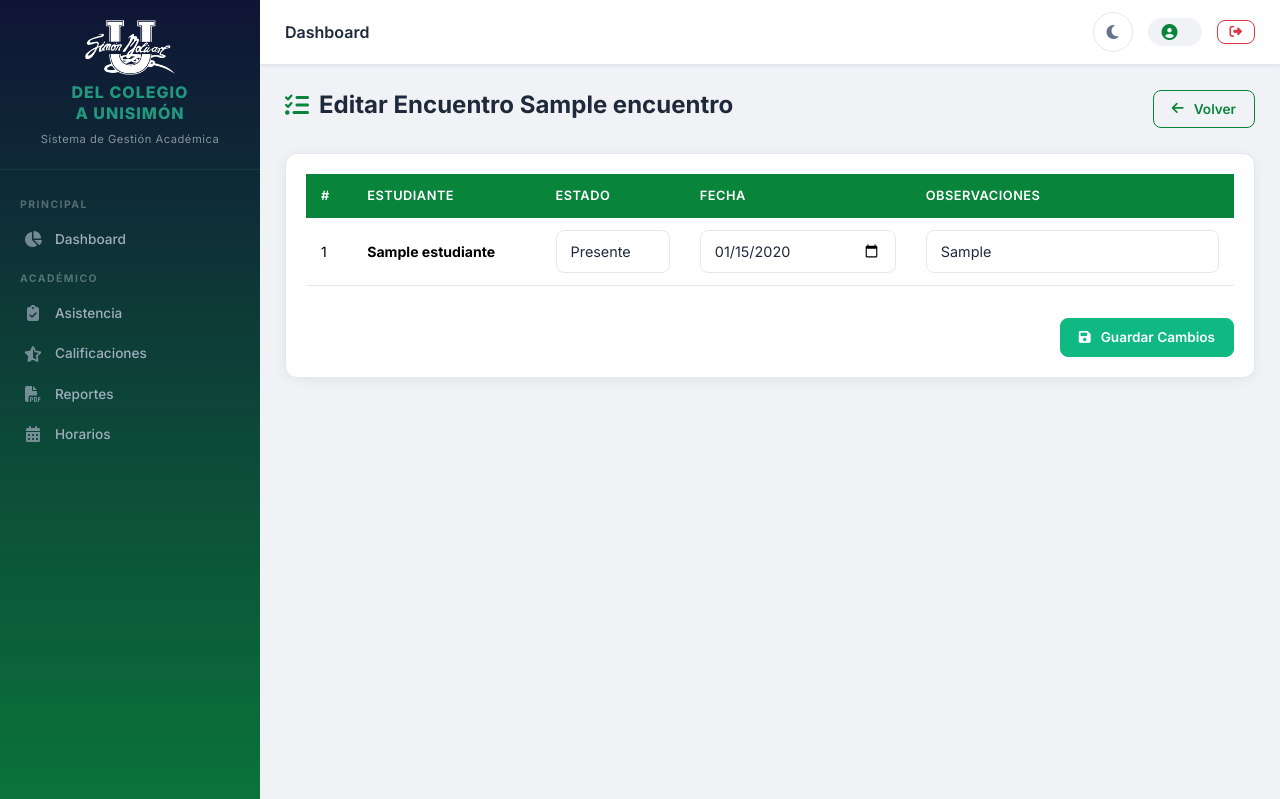
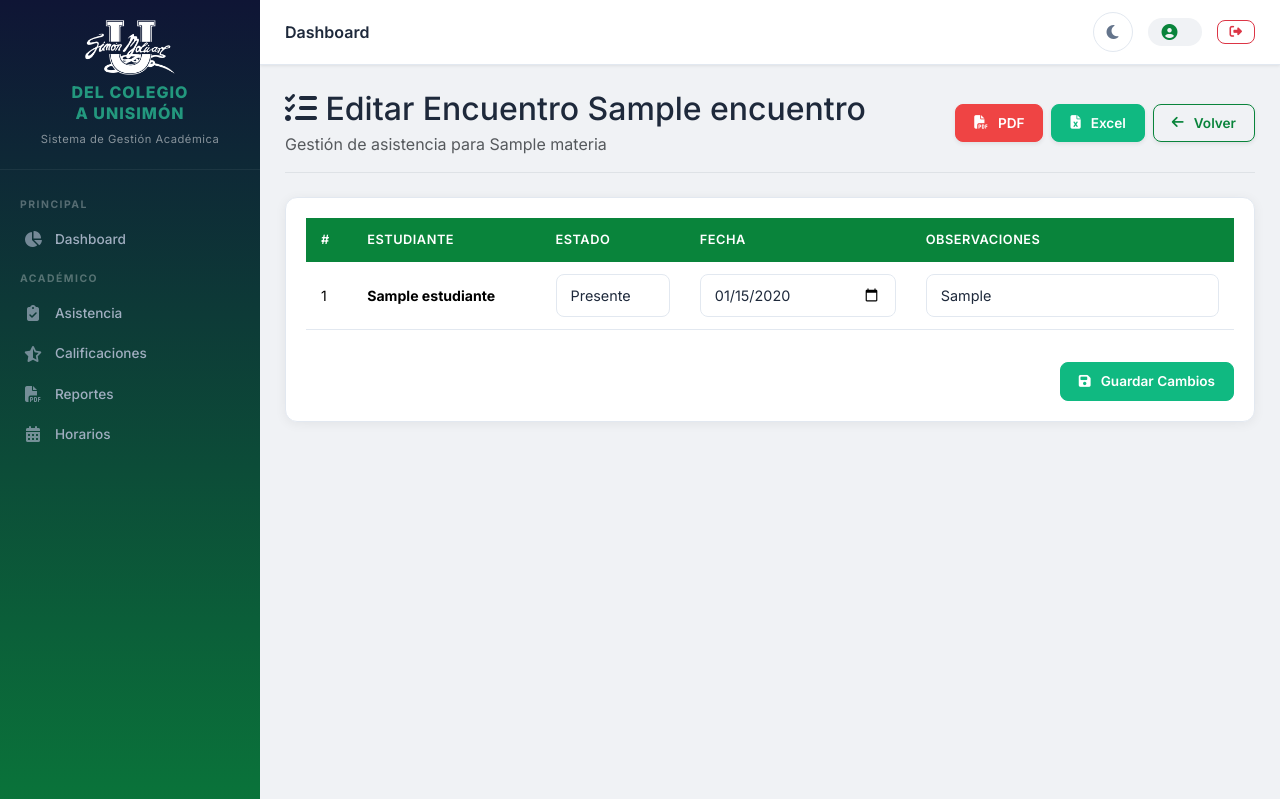
Before and after one commit to DOKWILL/Del_Colegio_a_Unisimon, a Django app: template templates/asistencia/detalle_encuentro.html in a window 1280 px wide. Shown: the top 799 px of the page. Run offline with Django 5.2, Linux system fonts and the light colour scheme; tables that the repository leaves empty hold one stand-in row (values such as "Sample post"); the template is opened without the code that fills it: values that come from a table or form of the project are taken from there, most other values are stand-ins (such as "Sample title", 1, 10 or a date in 2020); some libraries are stand-ins or nearby versions.

Commit message:
Refactor 'detalle_encuentro.html' layout and add buttons
Updated layout for 'detalle_encuentro.html' to enhance UI elements and add download options.

```diff
--- a/templates/asistencia/detalle_encuentro.html
+++ b/templates/asistencia/detalle_encuentro.html
@@ -2,12 +2,25 @@
 {% block title %}Detalle Encuentro {{ encuentro }}{% endblock %}
 
 {% block content %}
-<div class="page-header">
-    <h2><i class="fas fa-list-check"></i> Editar Encuentro {{ encuentro }}</h2>
-    <a href="{% url 'asistencia:ver_asistencia' asignacion.id %}" class="btn btn-outline-primary">
-        <i class="fas fa-arrow-left me-1"></i> Volver
-    </a>
+<div class="d-flex justify-content-between align-items-center mb-4 border-bottom pb-3">
+    <div>
+        <h2 class="mb-1"><i class="fas fa-list-check"></i> Editar Encuentro {{ encuentro }}</h2>
+        <p class="text-muted mb-0">Gestión de asistencia para {{ asignacion.materia.nombre }}</p>
+    </div>
+
+    <div class="d-flex gap-2">
+        <a href="{% url 'asistencia:descargar_encuentro_pdf' asignacion.id encuentro %}" class="btn btn-danger shadow-sm">
+            <i class="fas fa-file-pdf me-1"></i> PDF
+        </a>
+        <a href="{% url 'asistencia:descargar_encuentro_excel' asignacion.id encuentro %}" class="btn btn-success shadow-sm">
+            <i class="fas fa-file-excel me-1"></i> Excel
+        </a>
+        <a href="{% url 'asistencia:ver_asistencia' asignacion.id %}" class="btn btn-outline-primary shadow-sm">
+            <i class="fas fa-arrow-left me-1"></i> Volver
+        </a>
+    </div>
 </div>
+
 
 <div class="card">
     <div class="card-body">
```
